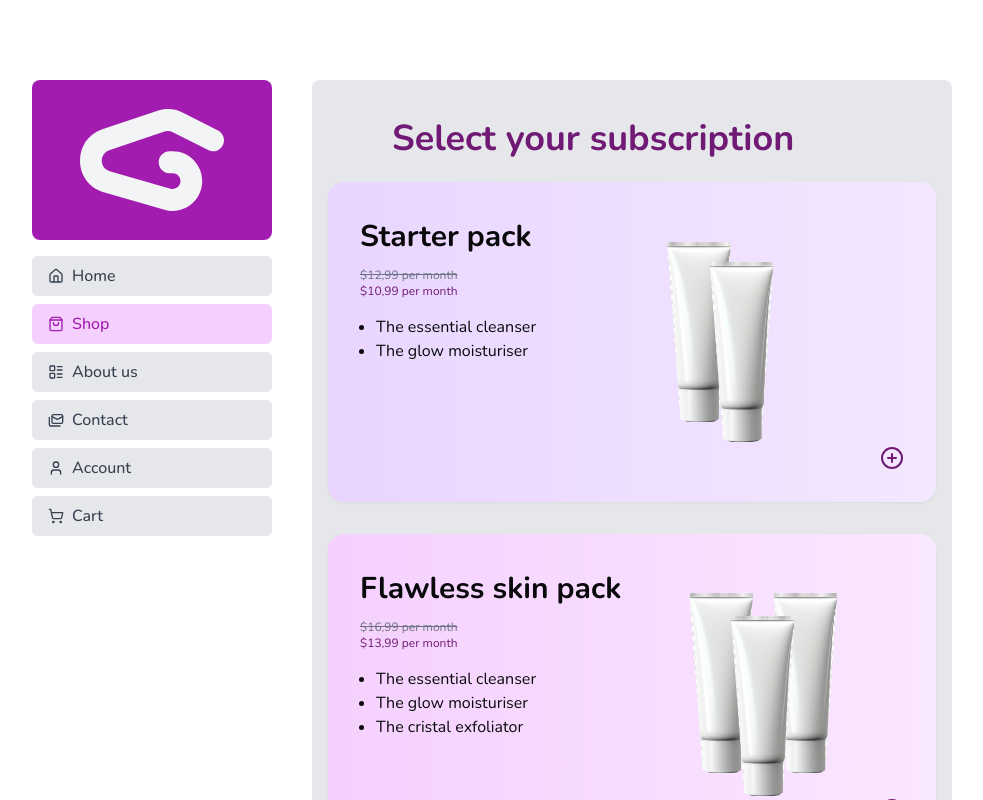
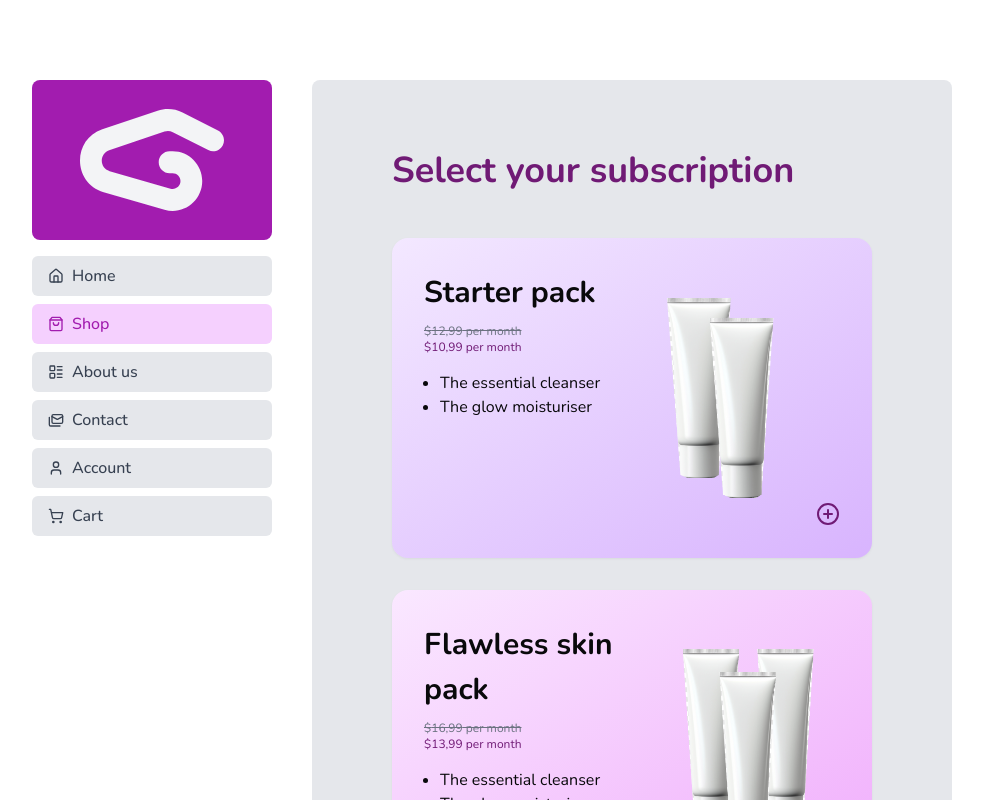
Before and after one commit to 1999nick1999/gesundheit-app, a Next.js app: page /shop in a window 1280 px wide. Shown: the top 800 px of the page, without its empty margins (8-991 px from the left). Built offline with nearby package versions, Linux system fonts and the light colour scheme.

Commit message:
added the about page

```diff
--- /dev/null
+++ b/app/contact/page.tsx
@@ -0,0 +1,7 @@
+export default function Contact() {
+    return(
+        <main className="bg-gray-200 rounded-lg pt-20 overflow-hidden">
+            <h2 className="text-fuchsia-900 px-20">Contact us</h2>
+        </main>
+    )
+}
--- a/app/globals.css
+++ b/app/globals.css
@@ -13,7 +13,7 @@
     --popover: 0 0% 100%;
     --popover-foreground: 240 10% 3.9%;
 
-    --primary: 240 5.9% 10%;
+    --primary: 297 64% 28%;
     --primary-foreground: 0 0% 98%;
 
     --secondary: 240 4.8% 95.9%;
@@ -108,3 +108,10 @@ h6 {
 p {
   font-size: 16px;
 }
+
+.inset-center {
+  position: absolute;
+  top: 50%;
+  left: 50%;
+  transform: translate(-50%, -50%);
+}
--- /dev/null
+++ b/app/not-found.tsx
@@ -0,0 +1,12 @@
+import Link from 'next/link'
+import { Button } from "@/components/ui/button"
+
+export default function NotFound() {
+  return (
+    <div className='w-full flex justify-center items-center flex-col'>
+      <h2 className='text-fuchsia-900'>Not Found</h2>
+      <p className='text-gray-500'>This page does not seem to be available</p>
+      <Button className='mt-6'><Link href="/">Return Home</Link></Button>
+    </div>
+  )
+}
--- a/app/shop/page.tsx
+++ b/app/shop/page.tsx
@@ -5,60 +5,65 @@ export default function Shop() {
 
 	const objects = [
 	{
-		colorFrom: "from-purple-200",
+		colorFrom: "from-purple-300",
 		colorTo: "to-purple-100",
 		title: "Starter pack",
 		oldPrice: "12,99",
 		newPrice: "10,99",
 		textArray: ["The essential cleanser", "The glow moisturiser"],
 		image: "Products1",
+		color: "slate-500",
 		key: 1
 	},
 	{
-		colorFrom: "from-fuchsia-200",
+		colorFrom: "from-fuchsia-300",
 		colorTo: "to-fuchsia-100",
 		title: "Flawless skin pack",
 		oldPrice: "16,99",
 		newPrice: "13,99",
 		textArray: ["The essential cleanser", "The glow moisturiser", "The cristal exfoliator"],
 		image: "Products2",
+		color: "slate-500",
 		key: 2
 	},
 	{
-		colorFrom: "from-violet-200",
+		colorFrom: "from-violet-300",
 		colorTo: "to-violet-100",
 		title: "Wellness pack",
 		oldPrice: "24,99",
 		newPrice: "18,99",
 		textArray: ["The essential cleanser", "The glow moisturiser", "The cristal exfoliator", "The serene serum", "The twinning testers"],
 		image: "Products3",
+		color: "slate-500",
 		key: 3
 	},
 	{
-		colorFrom: "from-pink-200",
+		colorFrom: "from-pink-300",
 		colorTo: "to-pink-100",
 		title: "Pack #4",
 		oldPrice: "24,99",
 		newPrice: "18,99",
 		textArray: ["The essential cleanser", "The glow moisturiser", "The cristal exfoliator", "The twinning testers"],
 		image: "Products2",
+		color: "slate-500",
 		key: 4
 	},
 	{
-		colorFrom: "from-purple-200",
+		colorFrom: "from-purple-300",
 		colorTo: "to-purple-100",
 		title: "Pack #5",
 		oldPrice: "12,99",
 		newPrice: "10,99",
 		textArray: ["The essential cleanser", "The glow moisturiser"],
 		image: "Products1",
+		color: "slate-500",
 		key: 5
 	}
 ]
 
     return(
-      <main className="bg-gray-200 rounded-lg pt-8 overflow-hidden">
-      <h2 className="text-fuchsia-900 px-20">Select your subscription</h2>
+      <main className="bg-gray-200 rounded-lg pt-16 overflow-hidden">
+      <h2 className="text-fuchsia-900 px-20 mb-6">Select your subscription</h2>
 			<div className="flex flex-wrap mb-10">
 				{objects.map((object) =>
 				<Product
@@ -69,6 +74,7 @@ export default function Shop() {
 					newPrice={object.newPrice}
 					textArray={object.textArray}
 					image={object.image}
+					color={object.color}
 					key={object.key}
 				/>
 				)}
--- a/components/nav.tsx
+++ b/components/nav.tsx
@@ -9,10 +9,10 @@ import { Button } from "@/components/ui/button";
 const links = [
     { name: 'Home', href: '/', icon: Home },
     { name: 'Shop', href: '/shop', icon: ShoppingBag },
-    { name: 'About us', href: '/About', icon: LayoutList },
-    { name: 'Contact', href: '/Contact', icon: Mails },
-    { name: 'Account', href: '/Account', icon: User },
-    { name: 'Cart', href: '/Cart', icon: ShoppingCart },
+    { name: 'About us', href: '/about', icon: LayoutList },
+    { name: 'Contact', href: '/contact', icon: Mails },
+    { name: 'Account', href: '/account', icon: User },
+    { name: 'Cart', href: '/cart', icon: ShoppingCart },
   ];
 
 export default function NavLinks() {
--- a/components/product.tsx
+++ b/components/product.tsx
@@ -9,11 +9,12 @@ interface ProductProps {
     newPrice: string;
     textArray: string[];
     image: string;
+    color: string;
 }
 
 export default function Product(props: ProductProps) {
     return (
-        <div className={`bg-gradient-to-r ${props.colorFrom} ${props.colorTo} m-4 fuchsia p-8 h-80 w-full rounded-2xl flex justify-between relative drop-shadow-sm hover:-translate-y-1 duration-100 ease-out hover:drop-shadow-lg hover:cursor-pointer`}>
+        <div className={`bg-gradient-to-tl ${props.colorFrom} ${props.colorTo} my-4 mx-20 fuchsia p-8 h-80 w-full rounded-2xl flex justify-between relative drop-shadow-sm hover:-translate-y-1 duration-100 ease-out hover:drop-shadow-lg hover:cursor-pointer`}>
         <div>
             <h3 className="mb-2">{props.title}</h3>
             <p className="text-xs text-gray-500 line-through">${props.oldPrice} per month</p>
```
Also changed, not shown: app/about/page.tsx (added, +16 -0 lines), public/images/aboutPhoto.jpg (added).
